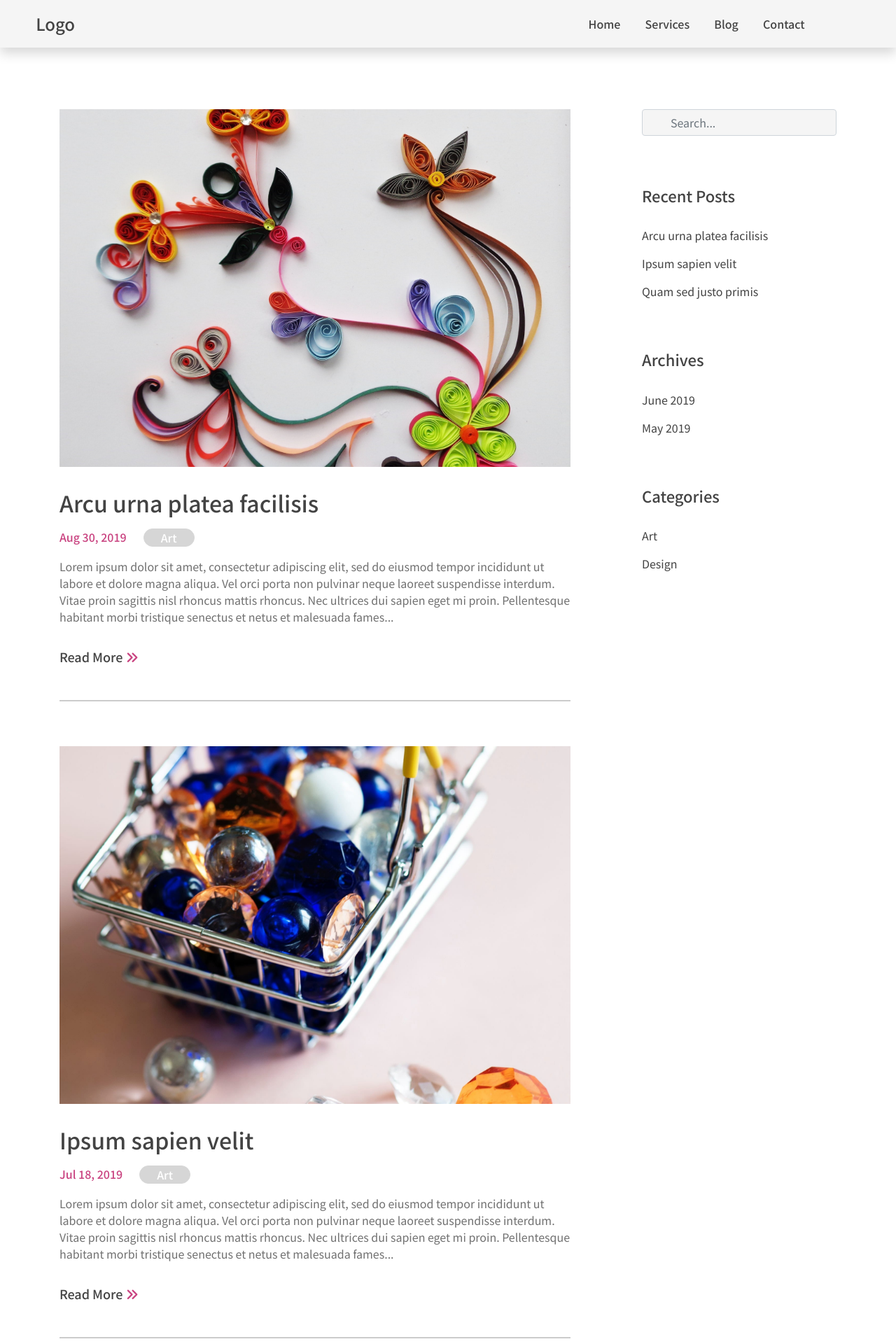
After one commit to sachie-hayashi/hornby, a PHP site: page /single.html in a window 1280 px wide. The commit adds this page. Shown: the top 1920 px of the page at 70% size. Run offline with PHP 8.4, Linux system fonts and the light colour scheme; style sheets or scripts are compiled from the project's sources; some libraries are stand-ins or nearby versions.

Commit message:
Delete test.html

```diff
--- a/index.html
+++ b/index.html
@@ -35,13 +35,13 @@
                   <a href="index.html"><i class="material-icons">home</i>Home</a>
                 </li>
                 <li>
-                  <a href="#services"><i class="material-icons">build</i>Services</a>
+                  <a href="index.html#services"><i class="material-icons">build</i>Services</a>
                 </li>
                 <li>
                   <a href="archive.html"><i class="material-icons">speaker_notes</i>Blog</a>
                 </li>
                 <li>
-                  <a href="#contact"><i class="material-icons">email</i>Contact</a>
+                  <a href="index.html#contact"><i class="material-icons">email</i>Contact</a>
                 </li>
               </ul>
               <div class="mobile-nav-bottom d-md-none">
--- a/sass/base/_base.scss
+++ b/sass/base/_base.scss
@@ -6,10 +6,6 @@ body {
   font-family: 'Noto Sans JP', 'Noto Sans', sans-serif;
   color: $gray;
 }
-
-// h1, h2, h3, h4, h5, h6 {
-//   color: $dark-gray;
-// }
 
 a {
   text-decoration: none;
--- /dev/null
+++ b/single.html
@@ -0,0 +1,222 @@
+<!DOCTYPE html>
+<html lang="en">
+  <head>
+    <meta charset="utf-8">
+    <title>Original Wordpress Theme</title>
+    <meta name="description" content="This is my first wordpress theme.">
+    <meta name="viewport" content="width=device-width, initial-scale=1.0">
+    <link rel="stylesheet" href="https://cdnjs.cloudflare.com/ajax/libs/normalize/8.0.1/normalize.min.css">
+    <link rel="stylesheet" href="node_modules/bootstrap/dist/css/bootstrap.min.css">
+    <link rel="stylesheet" href="css/main.css">
+    <link href="https://fonts.googleapis.com/css?family=Noto+Sans+JP:400,500,700|Noto+Sans:400,700&display=swap" rel="stylesheet">
+    <link href="https://fonts.googleapis.com/icon?family=Material+Icons" rel="stylesheet">
+    <script src="https://kit.fontawesome.com/e73c9f8b45.js" crossorigin="anonymous"></script>
+  </head>
+  <body>
+    <!-- -------------------- Navigation -------------------- -->
+    <header>
+      <nav class="nav-transparent">
+        <div class="nav-container d-md-flex">
+          <button type="button" class="nav-toggle nav-open btn-transparent d-md-none">
+            <i class="fas fa-bars toggle-icon"></i>
+          </button>
+          <a href="#" class="logo">Logo</a>
+          <div class="main-nav d-md-flex align-items-center">
+            <div id="main-menu-bg-overlay" class="main-menu-bg-overlay"></div>
+            <div id="main-menu" class="main-menu">
+              <div class="mobile-nav-top d-md-none">
+                <a href="#" class="mobile-logo">Logo</a>
+                <button type="button" class="nav-toggle btn-transparent d-md-none">
+                  <i class="fas fa-times toggle-icon"></i>
+                </button>
+              </div>
+              <ul class="nav-links">
+                <li>
+                  <a href="index.html"><i class="material-icons">home</i>Home</a>
+                </li>
+                <li>
+                  <a href="index.html#services"><i class="material-icons">build</i>Services</a>
+                </li>
+                <li>
+                  <a href="archive.html"><i class="material-icons">speaker_notes</i>Blog</a>
+                </li>
+                <li>
+                  <a href="index.html#contact"><i class="material-icons">email</i>Contact</a>
+                </li>
+              </ul>
+              <div class="mobile-nav-bottom d-md-none">
+                <a href="#"><i class="fab fa-facebook-f social-icon"></i></a>
+                <a href="#"><i class="fab fa-instagram social-icon"></i></a>
+                <a href="#"><i class="fab fa-twitter social-icon"></i></a>
+              </div>
+            </div>
+            <form action="" class="search-form">
+              <div class="search-field-wrap">
+                <input type="text" name="" id="">
+              </div>
+            </form>
+          </div>
+        </div>
+      </nav>
+    </header>
+
+    <div class="main page-wrap">
+      <div class="container">
+        <div class="row">
+          <!-- -------------------- Blog listing -------------------- -->
+          <div class="col-md-8 blog-main">
+            <article class="entry">
+              <div class="entry-thumbnail">
+                <div class="inner">
+                  <a href="#">
+                    <img src="img/news1_art-artistic-beautiful-244497.jpg" alt="floral design">
+                  </a>
+                </div>
+              </div>
+              <h2 class="entry-title"><a href="#">Arcu urna platea facilisis</a></h2>
+              <div class="entry-meta">
+                <span class="entry-date">
+                  <a href="#">
+                    <time datetime="2019-08-30">Aug 30, 2019</time>
+                  </a>
+                </span>
+                <div class="category">
+                  <a href="#">Art</a>
+                </div>
+              </div>
+              <div class="entry-content">
+                <p>Lorem ipsum dolor sit amet, consectetur adipiscing elit, sed do eiusmod tempor incididunt ut labore et dolore magna aliqua. Vel orci porta non pulvinar neque laoreet suspendisse interdum. Vitae proin sagittis nisl rhoncus mattis rhoncus. Nec ultrices dui sapien eget mi proin. Pellentesque habitant morbi tristique senectus et netus et malesuada fames...</p>
+              </div>
+              <a href="#" class="read-more-link">Read More<i class="fas fa-angle-double-right"></i></a>
+            </article>
+            <article class="entry">
+              <div class="entry-thumbnail">
+                <div class="inner">
+                  <a href="#">
+                    <img src="img/news2_accessories-assortment-background-1065706.jpg" alt="accessories">
+                  </a>
+                </div>
+              </div>
+              <h2 class="entry-title"><a href="#">Ipsum sapien velit</a></h2>
+              <div class="entry-meta">
+                <span class="entry-date">
+                  <a href="#">
+                    <time datetime="2019-07-18">Jul 18, 2019</time>
+                  </a>
+                </span>
+                <div class="category">
+                  <a href="#">Art</a>
+                </div>
+              </div>
+              <div class="entry-content">
+                <p>Lorem ipsum dolor sit amet, consectetur adipiscing elit, sed do eiusmod tempor incididunt ut labore et dolore magna aliqua. Vel orci porta non pulvinar neque laoreet suspendisse interdum. Vitae proin sagittis nisl rhoncus mattis rhoncus. Nec ultrices dui sapien eget mi proin. Pellentesque habitant morbi tristique senectus et netus et malesuada fames...</p>
+              </div>
+              <a href="#" class="read-more-link">Read More<i class="fas fa-angle-double-right"></i></a>
+            </article>
+            <article class="entry">
+              <div class="entry-thumbnail">
+                <div class="inner">
+                  <a href="#">
+                    <img src="img/news3_art-artificial-flowers-color-1999263.jpg" alt="flower art">
+                  </a>
+                </div>
+              </div>
+              <h2 class="entry-title"><a href="#">Quam sed justo primis</a></h2>
+              <div class="entry-meta">
+                <span class="entry-date">
+                  <a href="#">
+                    <time datetime="2019-07-07">Jul 7, 2019</time>
+                  </a>
+                </span>
+                <div class="category">
+                  <a href="#">Art</a>
+                </div>
+              </div>
+              <div class="entry-content">
+                <p>Lorem ipsum dolor sit amet, consectetur adipiscing elit, sed do eiusmod tempor incididunt ut labore et dolore magna aliqua. Vel orci porta non pulvinar neque laoreet suspendisse interdum. Vitae proin sagittis nisl rhoncus mattis rhoncus. Nec ultrices dui sapien eget mi proin. Pellentesque habitant morbi tristique senectus et netus et malesuada fames...</p>
+              </div>
+              <a href="#" class="read-more-link">Read More<i class="fas fa-angle-double-right"></i></a>
+            </article>
+          </div>
+          <!-- -------------------- Sidebar -------------------- -->
+          <aside class="col-md-4">
+            <div class="sidebar ml-md-100 ml-lg-250 ml-xl-450">
+              <div class="widget">
+                <form action="" class="search-form">
+                  <div class="search-field-wrap">
+                    <input type="text" name="" id="" placeholder="Search...">
+                  </div>
+                </form>
+              </div>
+              <div class="widget">
+                <h3 class="widget-title">Recent Posts</h3>
+                <ul>
+                  <li>
+                    <a href="#">Arcu urna platea facilisis</a>
+                  </li>
+                  <li>
+                    <a href="#">Ipsum sapien velit</a>
+                  </li>
+                  <li>
+                    <a href="#">Quam sed justo primis</a>
+                  </li>
+                </ul>
+              </div>
+              <div class="widget">
+                <h3 class="widget-title">Archives</h3>
+                <ul>
+                  <li>
+                    <a href="#">June 2019</a>
+                  </li>
+                  <li>
+                    <a href="#">May 2019</a>
+                  </li>
+                </ul>
+              </div>
+              <div class="widget">
+                <h3 class="widget-title">Categories</h3>
+                <ul>
+                  <li>
+                    <a href="#">Art</a>
+                  </li>
+                  <li>
+                    <a href="#">Design</a>
+                  </li>
+                </ul>
+              </div>
+            </div>
+          </aside>
+        </div>
+      </div>
+    </div>
+
+    <!-- -------------------- Footer -------------------- -->
+    <footer class="py-600 bg-dim-gray text-white">
+      <div class="container">
+        <div class="d-md-flex justify-content-between align-items-start">
+          <div class="footer-content">
+            <div class="">
+              <h4>Company</h4>
+              <p>Copyright ©2019 Your company<br> All rights reserved</p>
+            </div>
+            <div class="">
+              <h4>About us</h4>
+              <p>Lorem ipsum dolor sit amet, consectetur adipiscing elit, sed do</p>
+            </div>
+          </div>
+          <div class="social-media">
+            <a href="#"><i class="fab fa-facebook-f social-icon"></i></a>
+            <a href="#"><i class="fab fa-instagram social-icon"></i></a>
+            <a href="#"><i class="fab fa-twitter social-icon"></i></a>
+          </div>
+        </div>
+      </div>
+    </footer>
+
+    <script src="node_modules/jquery/jquery.min.js"></script>
+    <script src="node_modules/bootstrap/dist/js/bootstrap.bundle.min.js"></script>  <!-- for popper.js -->
+    <script src="node_modules/bootstrap/dist/js/bootstrap.min.js"></script>
+    <script src="js/script.js"></script>
+  </body>
+
+</html>
```
Also changed, not shown: test.html (deleted, +0 -77 lines), 1 other file.
